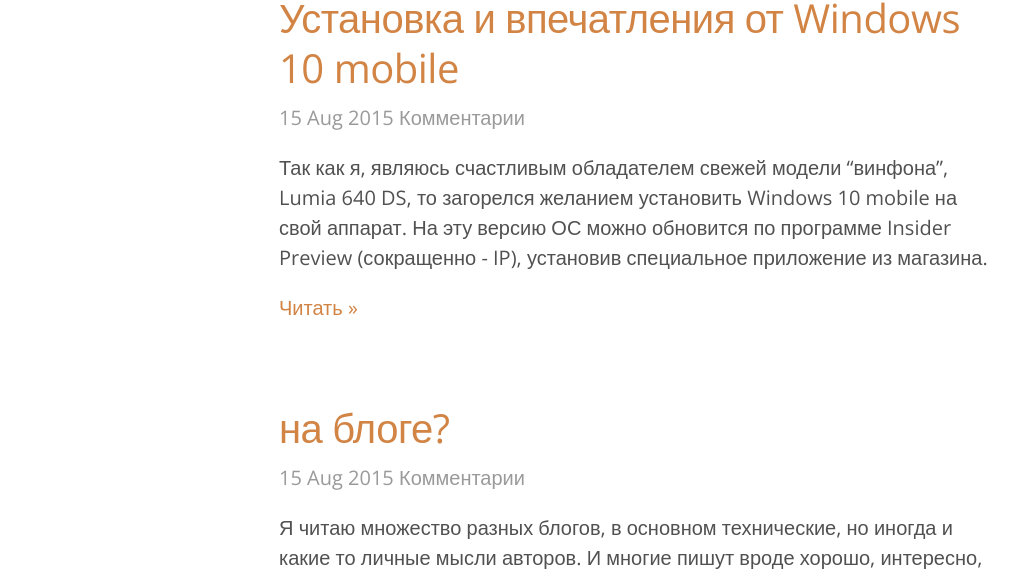
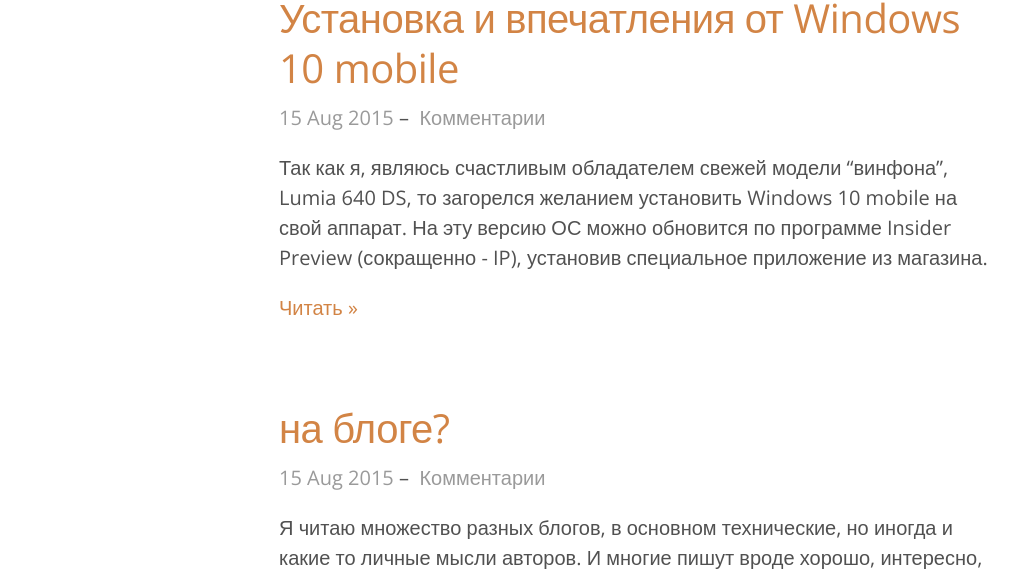
Before and after one commit to vorons/vorons.github.io, a Jekyll site: the page built from index.html, in a window 1280 px wide. Shown: the part 139-717 px from the top of the page, without its empty margins (1-1030 px from the left). Built offline with Jekyll 4.4.1, drawn with Linux system fonts in a browser that asks for light colours; the list of posts is cut into pages by our own code; comment, search, counter and statistics services are not loaded.

Commit message:
Update index.html

```diff
--- a/index.html
+++ b/index.html
@@ -12,7 +12,7 @@
       </a>
     </h1>
 
-    <span class="post-date">{{ post.date | date_to_string }}</span>
+    <span class="post-date">{{ post.date | date_to_string }}</span>&nbsp;&ndash;&nbsp;
     <span class="disqus-comment-count" data-disqus-url=" http://voron.pw{{ post.url }}">Комментарии</span>
     {{ post.excerpt }}
     <p><a href="{{post.url}}">Читать »</a></p>
```
